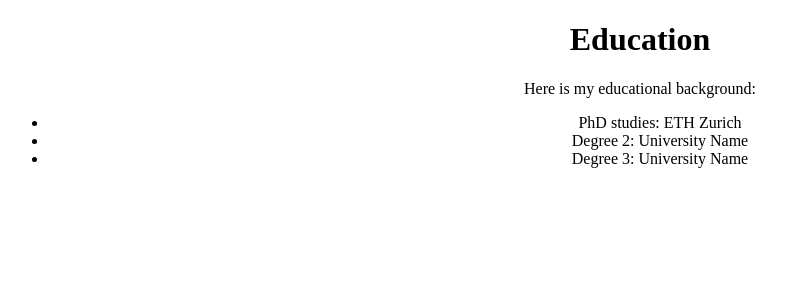
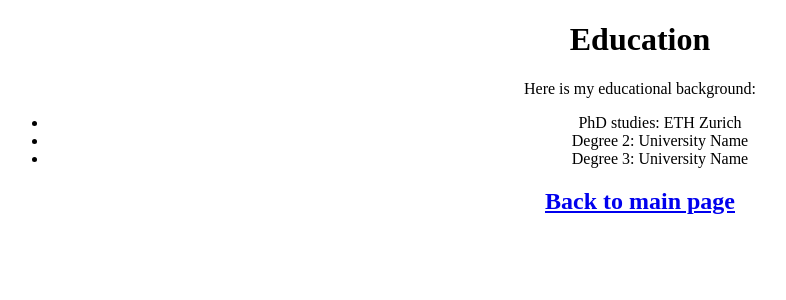
Before and after one commit to rbugale/rbugale1, a Jekyll site: the page education.html, which Jekyll copies as it is, in a window 1280 px wide. Shown: the top 300 px of the page, without its empty margins (0-786 px from the left). Built offline with Jekyll 4.4.1, drawn with Linux system fonts in a browser that asks for light colours.

Commit message:
Update education.html

```diff
--- a/education.html
+++ b/education.html
@@ -20,5 +20,8 @@
             <!-- Add more education information as needed -->
         </ul>
     </div>
+    <div class="center">
+        <h2><a href="index.html">Back to main page</a></h2>
+    </div>
 </body>
 </html>
```
